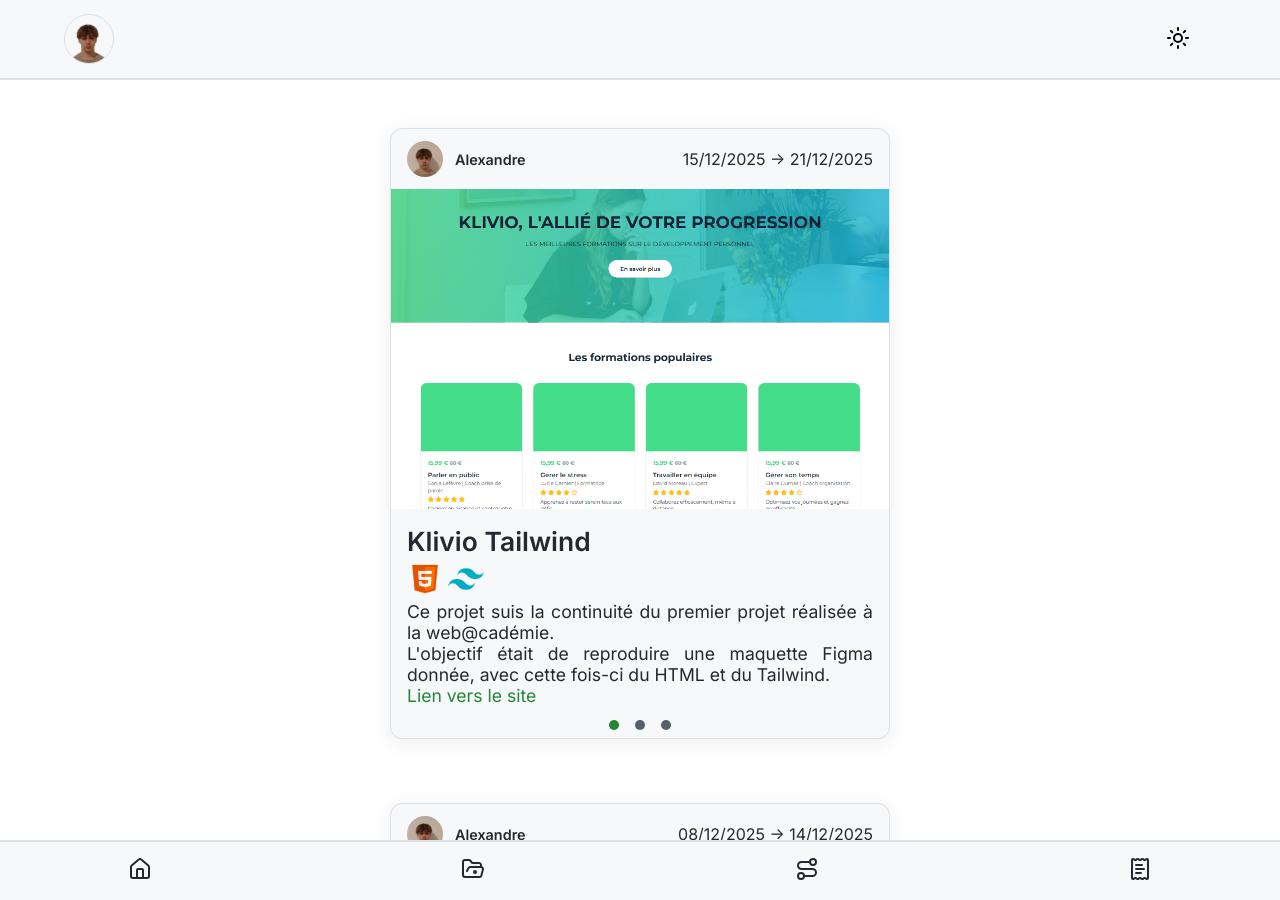
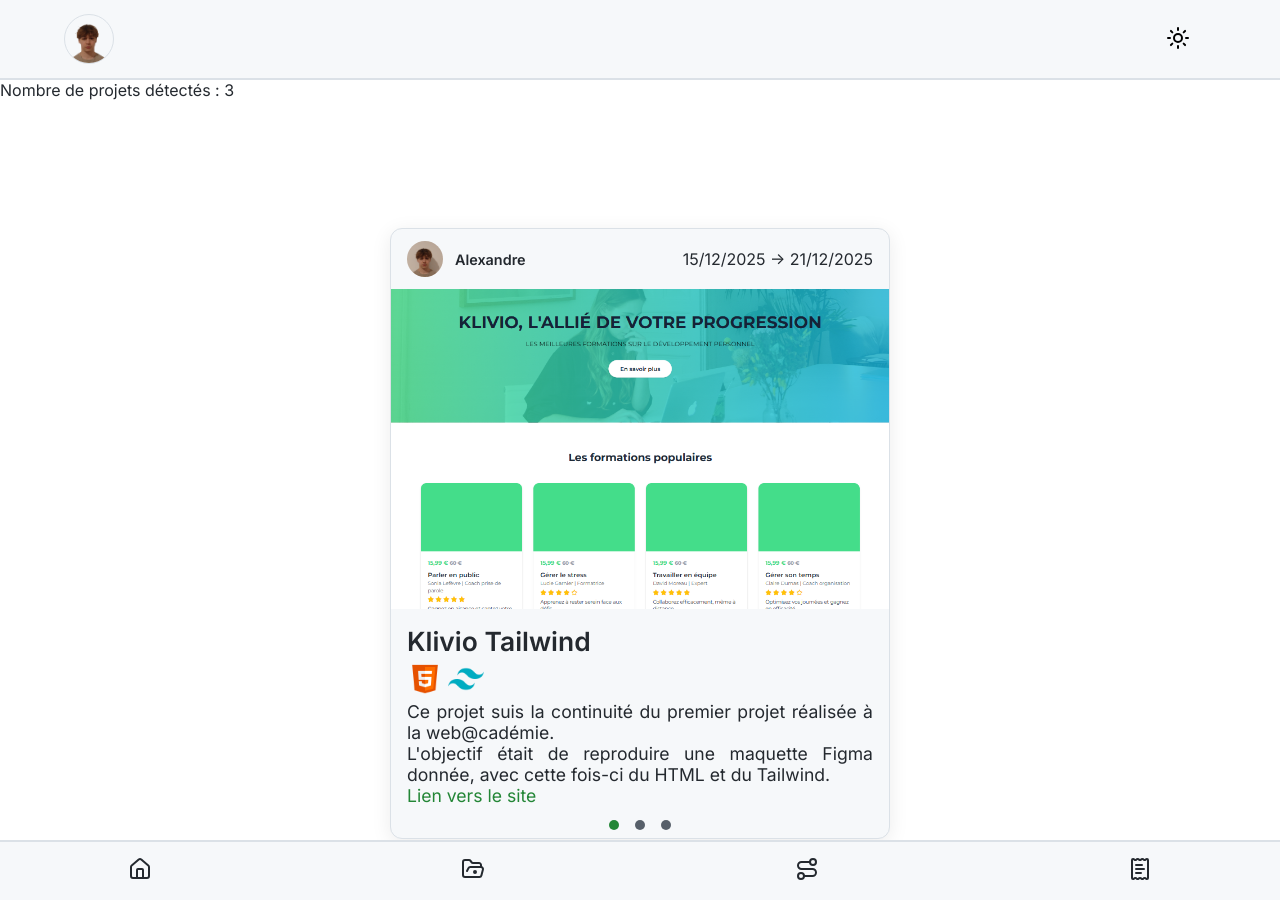
Before and after one commit to Calv-ex/grandjeanalexandre.github.io, a Jekyll site: the page built from projects.md, in a window 1280 px wide and 900 px high. Built offline with Jekyll 4.4.1, drawn with Linux system fonts in a browser that asks for light colours.

Commit message:
[EDIT]: projects.md, test car un seul post ne s'affiche

```diff
--- a/projects.md
+++ b/projects.md
@@ -4,6 +4,8 @@ title: Projets
 permalink: /projects/
 ---
 
+<p>Nombre de projets détectés : {{ site.projects | size }}</p>
+
 <section class="projects-feed">
   {% for project in site.projects %}
     {% include project-card.html project=project %}
```
